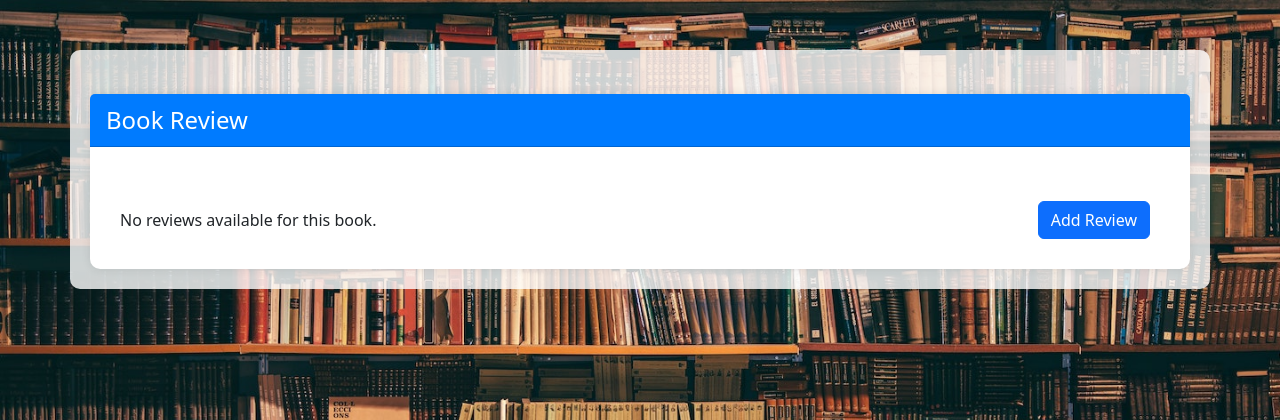
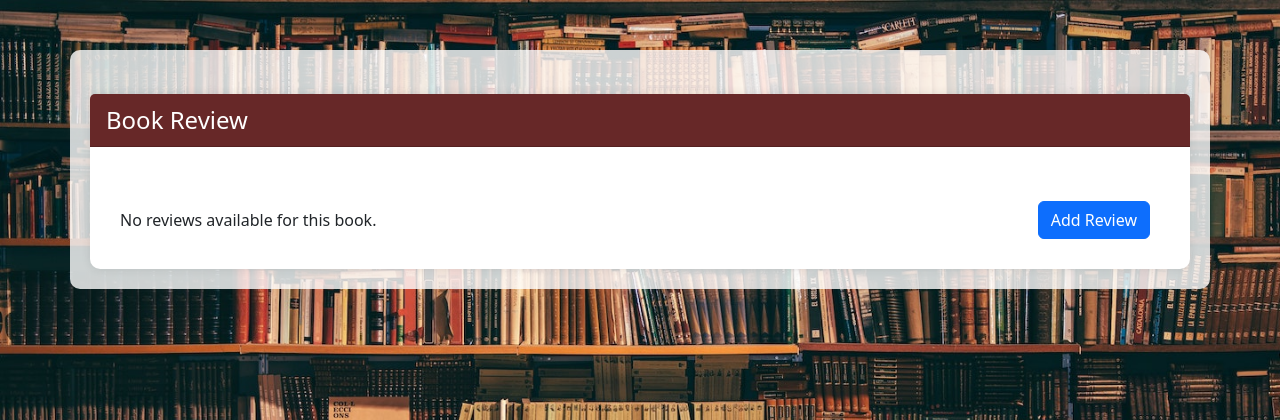
Before and after one commit to ArdefGZ/Project-PBP, a PHP site: page /review_book.php?id=3 in a window 1280 px wide. Shown: the top 420 px of the page. Run offline with PHP 8.4, Linux system fonts and the light colour scheme; data comes from the database, SQL or seed files in the repository.

Commit message:
review_book_styles.css

```diff
--- a/TugasMatkul/style/review_book_styles.css
+++ b/TugasMatkul/style/review_book_styles.css
@@ -21,7 +21,7 @@ body {
 }
 
 .card-header {
-    background-color: #007bff;
+    background-color: #672828;
     color: #fff;
     border-radius: 10px 10px 0 0;
     font-size: 24px;
```
